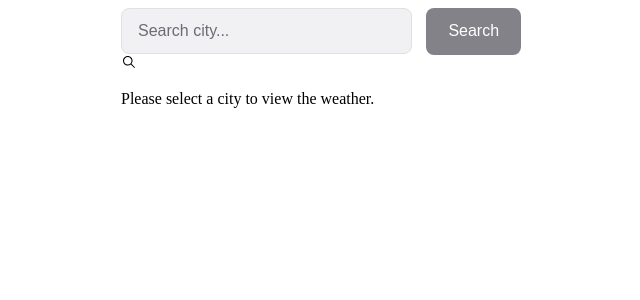
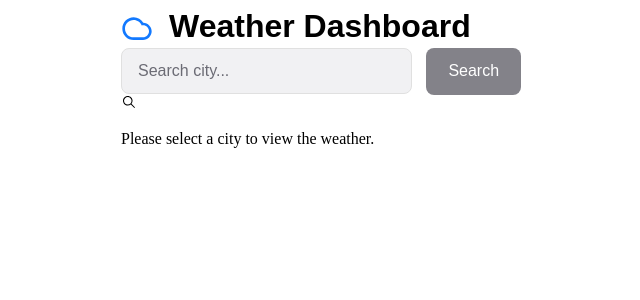
Before and after one commit to aboggan/weather-dashboard, a React (Vite) app in the folder client/: page / in a window 1280 px wide. Shown: the top 300 px of the page, without its empty margins (69-709 px from the left). Built offline with nearby package versions, Linux system fonts and the light colour scheme.

Commit message:
feat: add Title component to display weather dashboard title in App

```diff
--- a/client/src/App.jsx
+++ b/client/src/App.jsx
@@ -2,11 +2,16 @@ import React from 'react';
 import { WeatherProvider } from './context/WeatherContext';
 import SearchBar from './components/SearchBar';
 import WeatherCard from './components/WeatherCard';
+import Title from './components/Title';
 import styles from './components/AppWrapper.module.scss';
 
 const App = () => {
   return (
     <div className={styles.wrapper}>
+      <div className={styles.header}>
+        <Title />
+
+      </div>
       <WeatherProvider>
         <SearchBar />
         <WeatherCard />
--- a/client/src/components/AppWrapper.module.scss
+++ b/client/src/components/AppWrapper.module.scss
@@ -1,9 +1,15 @@
 .wrapper {
     padding: 0 1rem; // mobile default
-
+    display: flex;
+    flex-direction: column;
     @media (min-width: 768px) {
       padding: 0 4rem; // desktop padding
       max-width: 900px;
       margin: 0 auto;
     }
+
+    .header {
+      display: flex;
+      justify-content: space-between;
+    }
   }
--- a/client/src/components/SearchBar.module.scss
+++ b/client/src/components/SearchBar.module.scss
@@ -63,6 +63,7 @@
   width: 100%;
   padding-right: 1.3rem;
   overflow-x: hidden;
+  z-index: 9;
 }
 
 .suggestionItem {
--- /dev/null
+++ b/client/src/components/Title.jsx
@@ -0,0 +1,16 @@
+import React from 'react'; import { RiCloudyLine } from "react-icons/ri";
+import styles from './Title.module.scss';
+
+const Title = () => {
+    return (
+        <div className={styles.title}>
+
+            <div className={styles.icon}><RiCloudyLine /></div>
+            <h1>
+                Weather Dashboard
+            </h1>
+        </div>
+    );
+};
+
+export default Title;
--- /dev/null
+++ b/client/src/components/Title.module.scss
@@ -0,0 +1,28 @@
+// Title.module.scss
+@use '../styles/variables' as *;
+
+.title {
+    font-family: $font-family;
+    display: flex;
+
+    h1 {
+        margin: 0;
+    }
+
+    @media screen and (min-width: 768px) {
+
+        text-align: left;
+    }
+
+    .icon {
+        align-self: end;
+
+        svg {
+
+            color: $color-blue;
+            margin-right: 1rem;
+            font-size: 2rem;
+            padding-top: 4px;
+        }
+    }
+}
--- a/client/src/components/WeatherCard.jsx
+++ b/client/src/components/WeatherCard.jsx
@@ -95,9 +95,9 @@ const WeatherCard = () => {
                         alt={weather.weather[0].description}
                     />
                     <div className={styles.tempInfo}>
-                        <div className={styles.temp}>{weather.main.temp}°C</div>
+                        <div className={styles.temp}>{parseInt(weather.main.temp, 10)}°C</div>
                         <div className={styles.description}>{weather.weather[0].description}</div>
-                        <div className={styles.feelsLike}>Feels like: {weather.main.feels_like}°C</div>
+                        <div className={styles.feelsLike}>Feels like: {parseInt(weather.main.feels_like, 10)}°C</div>
                     </div>
                 </div>
                 <div className={styles.extraInfo}>
```
